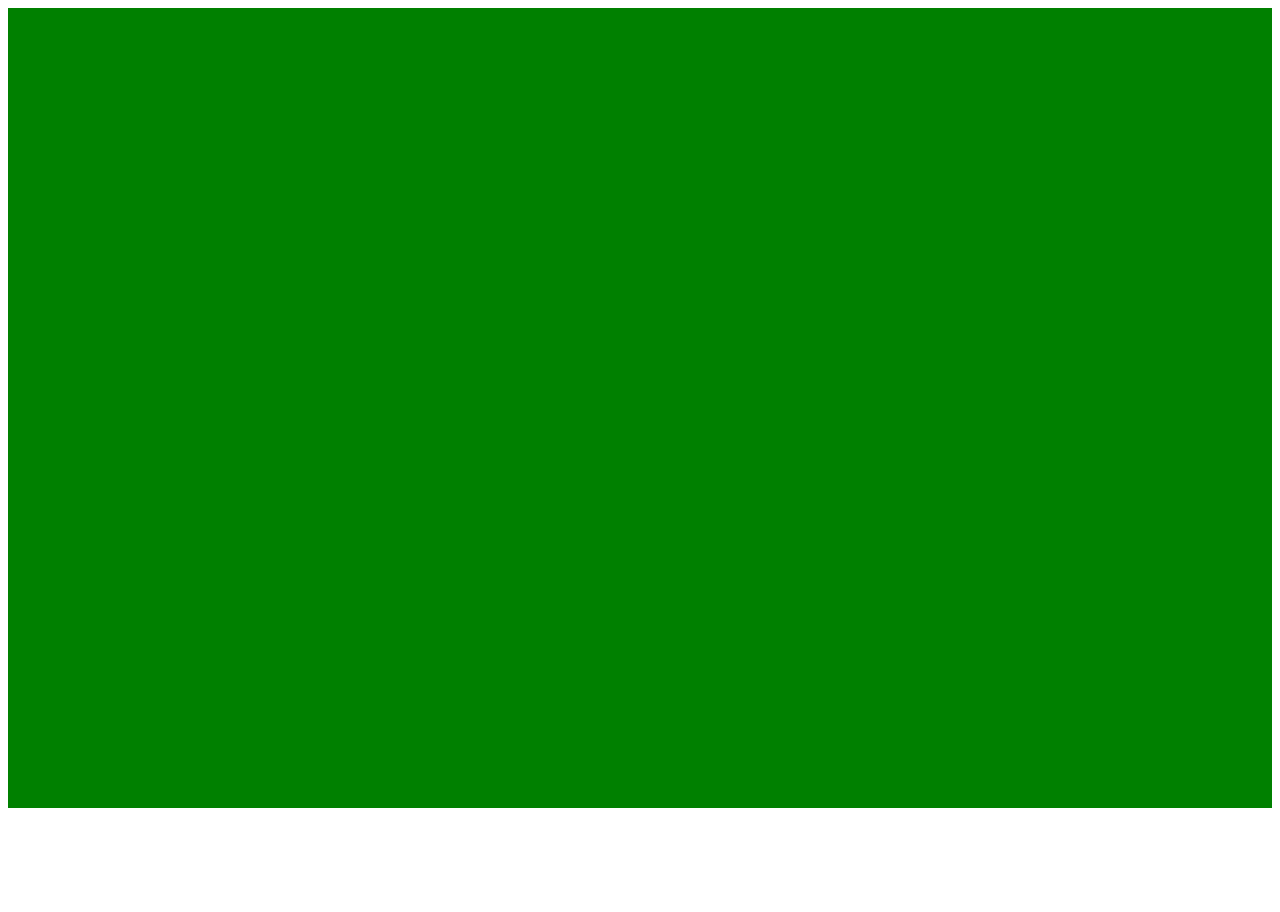
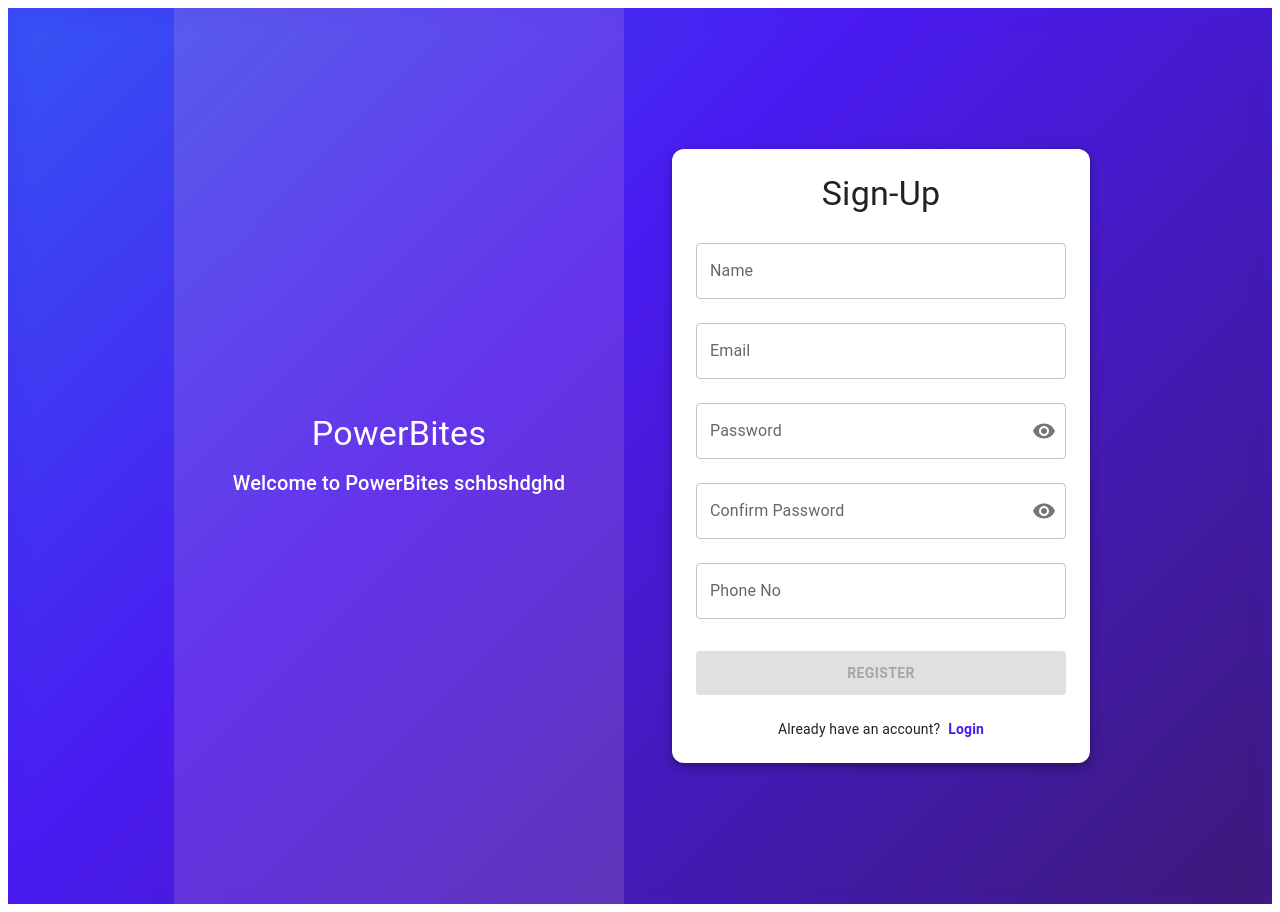
Before and after one commit to Sharief2854/powerbites, a React (Vite) app in the folder frontend/: page / in a window 1280 px wide. Before the commit the page ends 816 px from the top, so only its background shows below. Built offline with nearby package versions, Linux system fonts and the light colour scheme.

Commit message:
register complete

```diff
--- a/frontend/src/App.jsx
+++ b/frontend/src/App.jsx
@@ -16,10 +16,10 @@ function App() {
       <BrowserRouter>
 
       <Routes>
-        <Route path ="/reg" element={<Register/>}/>
+        <Route path ="/" element={<Register/>}/>
         <Route path ="/verifyOtp" element={<VerifyOtp/>}/>
         <Route path ="/login" element={<Login/>}/>
-        <Route path ="/" element={<MainAuthCard/>}/>
+        <Route path ="/auth" element={<MainAuthCard/>}/>
       </Routes>
 
       </BrowserRouter>
--- a/frontend/src/Pages/Common/AuthCard.jsx
+++ b/frontend/src/Pages/Common/AuthCard.jsx
@@ -22,7 +22,7 @@ function AuthCard({ title, children }) {
       >
         <CardContent
           sx={{
-            p: { xs: 2, sm: 4 },
+            p: { xs: 2, sm: 3 },
           }}
         >
           <Typography
--- a/frontend/src/Pages/Common/MainAuthCard.jsx
+++ b/frontend/src/Pages/Common/MainAuthCard.jsx
@@ -1,9 +1,7 @@
-import { Box, Grid } from '@mui/material'
-import React from 'react'
+import { Box, Grid } from "@mui/material";
+import React from "react";
 
-function MainAuthCard({leftContent, rightContent, spacing = 3}) {
-
-
+function MainAuthCard({ leftContent, rightContent }) {
   return (
     //     <Box sx={{
     //         height:'100vh',
@@ -28,33 +26,49 @@ function MainAuthCard({leftContent, rightContent, spacing = 3}) {
     //   </Grid>
     // </Grid>
     //     </Box>
-    <Grid container spacing={spacing}
-
+    <Grid
+      container
       sx={{
-        bgcolor:'green',
-        display:'flex',
-        justifyContent:'center',
-        alignItems:'center',
-        height:'100vh',
-        width:'100%',
+        maxWidth: 1000,
+        display: "flex",
+        justifyContent: "center",
+        alignItems: "stretch",
+        width: "100%",
 
       }}
     >
       {/* Left Column */}
-      <Grid  xs={12} md={6} sx={{ display: 'flex' }}>
-        <Box sx={{ flexGrow: 1, display: 'flex', flexDirection: 'column', width: '100%' ,bgcolor:'pink'}}>
+      <Grid xs={12} md={6} sx={{ display: "flex" }}>
+        <Box
+          sx={{
+            flex: 1,
+            width: "450px",
+            display:'flex',
+            justifyContent:'center',
+            alignItems:'center',
+            minHeight: 650,
+            p: 2,
+          }}
+        >
           {leftContent}
         </Box>
       </Grid>
 
       {/* Right Column */}
-      <Grid  xs={12} md={6} sx={{ display: 'flex' }}>
-        <Box sx={{ flexGrow: 1, display: 'flex', flexDirection: 'column', width: '100%',bgcolor:'blue' }}>
+      <Grid xs={12} md={6} sx={{ display: "flex" }}>
+        <Box
+          sx={{
+            flex: 1,
+            width: "450px",
+            minHeight: 650,
+            p: 2,
+          }}
+        >
           {rightContent}
         </Box>
       </Grid>
     </Grid>
-  )
+  );
 }
 
-export default MainAuthCard
+export default MainAuthCard;
--- a/frontend/src/Pages/Common/Register.jsx
+++ b/frontend/src/Pages/Common/Register.jsx
@@ -1,13 +1,245 @@
+// import React, { useState } from "react";
+// import {
+//   Box,
+//   Button,
+//   Typography,
+//   TextField,
+//   Container,
+//   Grid,
+//   FormControl,
+//   Paper,
+// } from "@mui/material";
+// import {
+//   validateEmail,
+//   validatePassword,
+//   validatePhone,
+//   validateName,
+//   validateConfirmPassword,
+//   PasswordField,
+// } from "../utils/Validation";
+// import AuthCard from "./AuthCard";
+// import VerifyOtp from "./VerifyOtp";
+// import Login from "./Login";
+// import { useNavigate } from "react-router-dom";
+// import MainAuthCard from "./MainAuthCard";
+
+// function Register() {
+//   const [formData, setFormData] = useState({
+//     name: "",
+//     email: "",
+//     password: "",
+//     confirmPassword: "",
+//     phoneNo: "",
+//   });
+//   const [showOtp, setShowOtp] = useState(false);
+//   const [otp, setOtp] = useState("");
+//   const navigate = useNavigate();
+
+//   const handleChange = (event) => {
+//     const { name, value } = event.target;
+//     setFormData((prev) => ({
+//       ...prev,
+//       [name]: value,
+//     }));
+//   };
+
+//   const emailError = formData.email ? validateEmail(formData.email) : "";
+//   const passwordError = formData.password
+//     ? validatePassword(formData.password)
+//     : "";
+//   const confirmPasswordError = formData.confirmPassword
+//     ? validateConfirmPassword(formData.confirmPassword)
+//     : "";
+//   const phoneError = formData.phoneNo ? validatePhone(formData.phoneNo) : "";
+//   const nameError = formData.name ? validateName(formData.name) : "";
+
+//   const hasError =
+//     formData.name &&
+//     formData.email &&
+//     formData.phoneNo &&
+//     formData.password &&
+//     formData.confirmPassword &&
+//     !nameError &&
+//     !emailError &&
+//     !phoneError &&
+//     !passwordError &&
+//     !confirmPasswordError;
+
+//   const handleSubmit = (event) => {
+//     event.preventDefault();
+
+//     if (formData.password !== formData.confirmPassword)
+//       return alert("Confirm password must match the password.");
+
+//     console.log("formData :", formData);
+
+//     let otpvalue = Math.floor(Math.random() * 10000);
+//     setOtp(otpvalue);
+//     console.log("otp :", otpvalue);
+//     setShowOtp(true);
+
+//     setFormData({
+//       name: "",
+//       email: "",
+//       password: "",
+//       confirmPassword: "",
+//       phoneNo: "",
+//     });
+//   };
+//   console.log("showOtp :", showOtp);
+//   console.log("otp :", otp);
+
+//   if (showOtp) {
+//     return <VerifyOtp verOtp={otp} />;
+//   }
+
+//   return (
+//     <Box
+//       sx={{
+
+//        display:'flex',
+//        justifyContent:'center',
+//        alignItems:'center',
+//        p:2,
+//        background: 'linear-gradient(135deg, #3654F4 0%, #4A1BF1 40%, #3C1A77 100%)',
+//   boxShadow: 'inset 0px 4px 20px rgba(74, 27, 241, 0.3)',
+
+//       }}
+//     >
+
+//       <MainAuthCard
+//       leftContent={
+//         <Box sx={{
+//           width: "100%",
+//       maxWidth: 400,
+//       display: "flex",
+//       flexDirection: "column",
+//       justifyContent: "center",
+//       alignItems: "center",
+//       gap: 1.5,
+
+
+//         }}>
+
+//           <Typography variant="h4">PowerBites</Typography>
+//           <Typography variant="h6"> welcome to PowerBites</Typography>
+
+//         </Box>
+//       }
+//       rightContent={
+
+//           <AuthCard title="Sign-Up" sx={{
+//           width:'100%',
+//           maxWidth:450,
+
+//         }}>
+//             <Box component="form" onSubmit={handleSubmit}>
+//               <TextField
+//                 fullWidth
+//                 label="Name"
+//                 name="name"
+//                 value={formData.name}
+//                 onChange={handleChange}
+//                 error={!!nameError}
+//                 helperText={nameError}
+//                 autoComplete="name"
+//                 margin="normal"
+//               />
+//               <TextField
+//                 fullWidth
+//                 label="Email"
+//                 name="email"
+//                 value={formData.email}
+//                 onChange={handleChange}
+//                 error={!!emailError}
+//                 helperText={emailError}
+//                 autoComplete="email"
+//                 margin="normal"
+//               />
+//               <PasswordField
+//                 fullWidth
+//                 label="Password"
+//                 name="password"
+//                 value={formData.password}
+//                 onChange={handleChange}
+//                 type="password"
+//                 error={!!passwordError}
+//                 helperText={passwordError}
+//                 autoComplete="current-password"
+//                 margin="normal"
+//               />
+//               <PasswordField
+//                 fullWidth
+//                 label="Confirm Password"
+//                 name="confirmPassword"
+//                 value={formData.confirmPassword}
+//                 onChange={handleChange}
+//                 type="password"
+//                 error={!!confirmPasswordError}
+//                 helperText={confirmPasswordError}
+//                 autoComplete="new-password"
+//                 margin="normal"
+//               />
+//               <TextField
+//                 fullWidth
+//                 label="PhoneNo"
+//                 name="phoneNo"
+//                 value={formData.phoneNo}
+//                 onChange={handleChange}
+//                 type="tel"
+//                 error={!!phoneError}
+//                 helperText={phoneError}
+//                 autoComplete="tel"
+//                 margin="normal"
+//               />
+
+//               <Button
+//                 type="submit"
+//                 fullWidth
+//                 variant="contained"
+//                 disabled={!hasError}
+//                 sx={{ mt: 2 }}
+//               >
+//                 Register
+//               </Button>
+//             </Box>
+//             <Box
+//               sx={{
+//                 display: "flex",
+//                 justifyContent: "center",
+//                 alignItems: "center",
+//                 gap: "10px",
+//                 mt: 2,
+//               }}
+//             >
+//               <Typography>Already have an account?</Typography>
+//               <Typography
+//                 variant="text"
+//                 sx={{
+//                   color: "blue",
+//                   cursor: "pointer",
+//                   textDecoration: "underline",
+//                 }}
+//                 onClick={() => navigate("/login")}
+//               >
+//                 Login
+//               </Typography>
+//             </Box>
+//           </AuthCard>
+
+//       } />
+//     </Box>
+//   );
+// }
+
+// export default Register;
+
 import React, { useState } from "react";
 import {
   Box,
   Button,
   Typography,
   TextField,
-  Container,
-  Grid,
-  FormControl,
-  Paper,
 } from "@mui/material";
 import {
   validateEmail,
@@ -19,7 +251,6 @@ import {
 } from "../utils/Validation";
 import AuthCard from "./AuthCard";
 import VerifyOtp from "./VerifyOtp";
-import Login from "./Login";
 import { useNavigate } from "react-router-dom";
 import MainAuthCard from "./MainAuthCard";
 
@@ -43,17 +274,19 @@ function Register() {
     }));
   };
 
+  // Validation Checks
+  const nameError = formData.name ? validateName(formData.name) : "";
   const emailError = formData.email ? validateEmail(formData.email) : "";
-  const passwordError = formData.password
-    ? validatePassword(formData.password)
-    : "";
+  const passwordError = formData.password ? validatePassword(formData.password) : "";
   const confirmPasswordError = formData.confirmPassword
     ? validateConfirmPassword(formData.confirmPassword)
     : "";
-  const phoneError = formData.phone ? validatePhone(formData.phoneNo) : "";
-  const nameError = formData.name ? validateName(formData.name) : "";
 
-  const hasError =
+  // FIX: Changed formData.phone to formData.phoneNo to match initial state
+  const phoneError = formData.phoneNo ? validatePhone(formData.phoneNo) : "";
+
+  // Evaluates to true only if all fields are filled AND contain zero errors
+  const isFormValid =
     formData.name &&
     formData.email &&
     formData.phoneNo &&
@@ -68,12 +301,13 @@ function Register() {
   const handleSubmit = (event) => {
     event.preventDefault();
 
-    if (formData.password !== formData.confirmPassword)
+    if (formData.password !== formData.confirmPassword) {
       return alert("Confirm password must match the password.");
+    }
 
     console.log("formData :", formData);
 
-    let otpvalue = Math.floor(Math.random() * 10000);
+    let otpvalue = Math.floor(1000 + Math.random() * 9000); // Generates reliable 4-digit code
     setOtp(otpvalue);
     console.log("otp :", otpvalue);
     setShowOtp(true);
@@ -86,8 +320,6 @@ function Register() {
       phoneNo: "",
     });
   };
-  console.log("showOtp :", showOtp);
-  console.log("otp :", otp);
 
   if (showOtp) {
     return <VerifyOtp verOtp={otp} />;
@@ -96,30 +328,45 @@ function Register() {
   return (
     <Box
       sx={{
-       minHeight:'100vh',
-       display:'flex',
-       justifyContent:'center',
-       alignItems:'center',
-       bgcolor:'#e0e0e0',
-       p:2,
+        display: 'flex',
+        justifyContent: 'center',
+        alignItems: 'center',
+        minHeight: '100vh', // Ensures complete viewport coverage dynamically
+        p: 2,
+        background: 'linear-gradient(135deg, #3654F4 0%, #4A1BF1 40%, #3C1A77 100%)',
+        boxShadow: 'inset 0px 4px 20px rgba(74, 27, 241, 0.3)',
       }}
     >
       <MainAuthCard
-      leftContent={
-        <Box sx={{
-          display:'flex',
-          justifyContent:'center',
-          alignItems:'center',
-        }}>
-          <Typography variant="h4">PowerBites</Typography>
-          <Typography variant="h6"> welcome to PowerBites</Typography>
-
-        </Box>
-      }
-      rightContent={
-        <Box>
-          <AuthCard title="Sign-Up">
-            <Box component="form" onSubmit={handleSubmit}>
+        leftContent={
+          <Box
+            sx={{
+              width: "100%",
+              height: "100%", // Inherit matched height from parent Grid layout wrapper
+              display: "flex",
+              flexDirection: "column",
+              justifyContent: "center",
+              alignItems: "center",
+              gap: 1.5,
+              p: 4,
+              bgcolor: 'rgba(255, 192, 203, 0.15)', // Transparent tint style accent
+              color: 'white'
+            }}
+          >
+            <Typography variant="h4" fontWeight="bold">PowerBites</Typography>
+            <Typography variant="h6">Welcome to PowerBites schbshdghd</Typography>
+          </Box>
+        }
+        rightContent={
+          <AuthCard
+            title="Sign-Up"
+            sx={{
+              width: '100%',
+              boxShadow: 'none',
+              bgcolor: 'transparent'
+            }}
+          >
+            <Box component="form" onSubmit={handleSubmit} noValidate>
               <TextField
                 fullWidth
                 label="Name"
@@ -148,7 +395,6 @@ function Register() {
                 name="password"
                 value={formData.password}
                 onChange={handleChange}
-                type="password"
                 error={!!passwordError}
                 helperText={passwordError}
                 autoComplete="current-password"
@@ -160,7 +406,6 @@ function Register() {
                 name="confirmPassword"
                 value={formData.confirmPassword}
                 onChange={handleChange}
-                type="password"
                 error={!!confirmPasswordError}
                 helperText={confirmPasswordError}
                 autoComplete="new-password"
@@ -168,7 +413,7 @@ function Register() {
               />
               <TextField
                 fullWidth
-                label="PhoneNo"
+                label="Phone No"
                 name="phoneNo"
                 value={formData.phoneNo}
                 onChange={handleChange}
@@ -183,28 +428,32 @@ function Register() {
                 type="submit"
                 fullWidth
                 variant="contained"
-                disabled={!hasError}
-                sx={{ mt: 2 }}
+                disabled={!isFormValid} // Button is safely disabled if forms contain invalid data
+                sx={{ mt: 3, py: 1.2, fontWeight: 'bold' }}
               >
                 Register
               </Button>
             </Box>
+
             <Box
               sx={{
                 display: "flex",
                 justifyContent: "center",
                 alignItems: "center",
-                gap: "10px",
-                mt: 2,
+                gap: "8px",
+                mt: 3,
               }}
             >
-              <Typography>Already have an account?</Typography>
+              <Typography variant="body2" color="text.secondary">
+                Already have an account?
+              </Typography>
               <Typography
-                variant="text"
+                variant="body2"
                 sx={{
-                  color: "blue",
+                  color: "#4A1BF1",
+                  fontWeight: "bold",
                   cursor: "pointer",
-                  textDecoration: "underline",
+                  "&:hover": { textDecoration: "underline" },
                 }}
                 onClick={() => navigate("/login")}
               >
@@ -212,8 +461,8 @@ function Register() {
               </Typography>
             </Box>
           </AuthCard>
-          </Box>
-      } />
+        }
+      />
     </Box>
   );
 }
```
Lines whose indentation alone changed are shown as unchanged.
